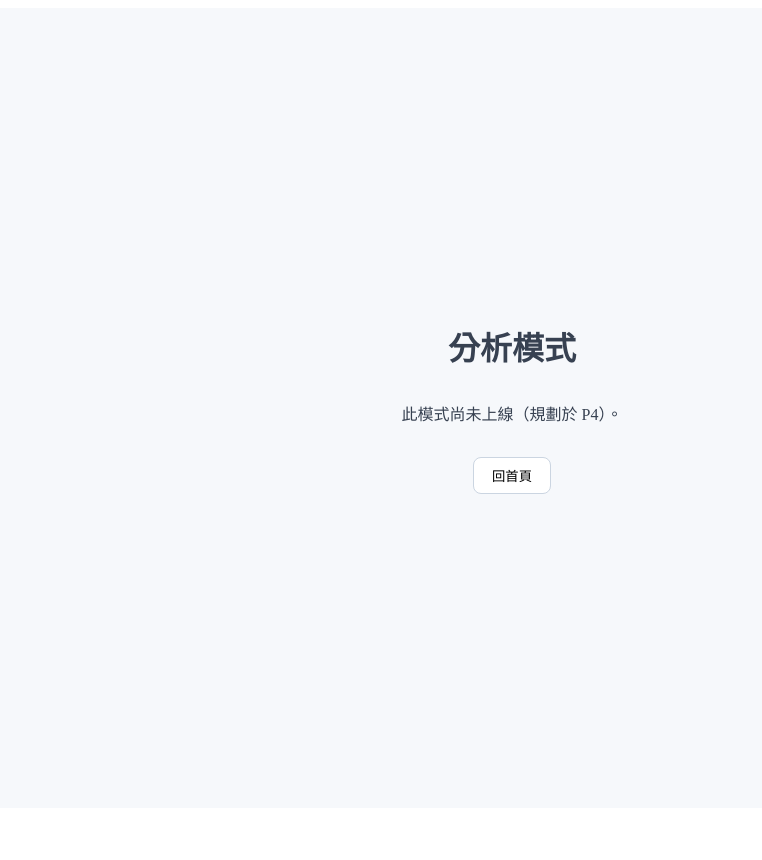
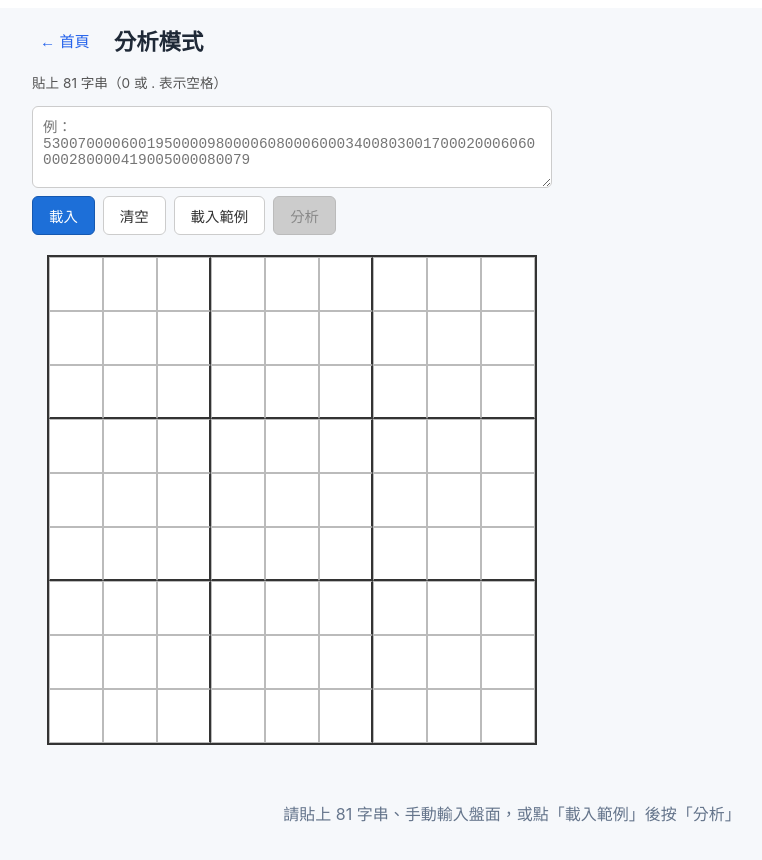
Before and after one commit to LeoLu0816/sudoku-coach, a Vue app: page /analyze in a window 1280 px wide. Shown: the top 860 px of the page, without its empty margins (128-890 px from the left). Before the commit the page ends 816 px from the top, so only its background shows below. Built offline with nearby package versions, Linux system fonts and the light colour scheme.

Commit message:
feat(views): AnalyzeView 分析模式整合 + plan 進度更新 [35-ui-puzzle-input]

```diff
--- a/src/views/AnalyzeView.vue
+++ b/src/views/AnalyzeView.vue
@@ -1,47 +1,322 @@
 <script setup lang="ts">
+import { computed, ref } from 'vue'
+import { storeToRefs } from 'pinia'
 import { useRouter } from 'vue-router'
+import type { Board, CellIndex, CellValue, Difficulty, Puzzle, TechniqueId } from '@/types'
+import { createBoardFromGiven } from '@/core/board'
+import { useAnalyzeStore } from '@/stores/analyze'
+import { usePlaybackStore } from '@/stores/playback'
+import { fixturePuzzles } from '@/fixtures'
+import PuzzleInputPanel from '@/ui/PuzzleInputPanel.vue'
 
-// 分析模式佔位頁（P4 上線）
+/**
+ * AnalyzeView：分析模式
+ * 流程：
+ *  1. 玩家貼字串 / 手動點輸入 / 載入範例 → 設定 inputBoard
+ *  2. 點分析 → analyzeStore.analyze(board) 判定唯一性 / 難度 / 步驟
+ *  3. 唯一解 → 顯示結果（難度 + 技巧分布 + 進入觀摩按鈕）
+ *  4. 進入觀摩 → 由 solveResult.finalBoard 組 Puzzle 灌入 playback store + 跳 /observe
+ */
+
 const router = useRouter()
+const analyzeStore = useAnalyzeStore()
+const playbackStore = usePlaybackStore()
+
+const { result } = storeToRefs(analyzeStore)
+
+/** 元件層狀態：輸入棋盤 + 選中格 */
+const board = ref<Board | null>(null)
+const selectedIndex = ref<CellIndex | null>(null)
+
+/** PuzzleInputPanel 事件：更新 board */
+function onUpdateBoard(next: Board): void {
+  board.value = next
+}
+
+function onSelectCell(index: CellIndex): void {
+  selectedIndex.value = index
+}
+
+/** 點分析 */
+function onAnalyze(b: Board): void {
+  analyzeStore.analyze(b)
+}
+
+/** 清空 */
+function onClear(): void {
+  board.value = createBoardFromGiven(new Array(81).fill(0) as CellValue[])
+  selectedIndex.value = null
+  analyzeStore.clear()
+}
+
+/** 載入範例：fixture easy-01 */
+function onLoadSample(): void {
+  const f = fixturePuzzles.find((p) => p.id === 'easy-01')
+  if (!f) {
+    return
+  }
+  const given = f.given.split('').map((c) => (c === '.' || c === '0' ? 0 : Number(c))) as CellValue[]
+  board.value = createBoardFromGiven(given)
+  selectedIndex.value = null
+  analyzeStore.clear()
+}
+
+/** 進入觀摩：用分析結果建 Puzzle 灌入 playback store */
+function enterObserve(): void {
+  if (!result.value?.isUnique || !result.value.solveResult || !board.value) {
+    return
+  }
+  // 從輸入 board 抽 given；從 solveResult.finalBoard 抽 solution
+  const given = board.value.cells.map((c) => c.value) as CellValue[]
+  const solution = result.value.solveResult.finalBoard.cells.map((c) => c.value) as CellValue[]
+  const puzzle: Puzzle = {
+    id: `analyzed-${Date.now()}`,
+    difficulty: result.value.difficulty ?? 'easy',
+    given,
+    solution,
+  }
+  playbackStore.loadPuzzle(puzzle)
+  router.push({ name: 'observe' })
+}
 
 function goHome(): void {
   router.push({ name: 'home' })
 }
+
+/** 技巧 ID → 中文名 */
+const techNameMap: Record<TechniqueId, string> = {
+  'naked-single': '裸單',
+  'hidden-single': '隱單',
+  'naked-pair': '裸對',
+  'hidden-pair': '隱對',
+  'naked-triple': '裸三',
+  'pointing-pair': '指向對',
+  'box-line-reduction': '區塊行列消除',
+  backtrack: '暴力回溯',
+}
+
+/** 難度中文名 */
+const difficultyLabel: Record<Difficulty, string> = {
+  easy: '簡單',
+  medium: '中等',
+  hard: '困難',
+  expert: '專家',
+}
+
+/** 技巧使用次數陣列（給結果區渲染） */
+const techniqueUsageList = computed(() => {
+  const usage = result.value?.solveResult?.techniqueUsage ?? {}
+  return Object.entries(usage)
+    .filter(([, count]) => (count ?? 0) > 0)
+    .map(([id, count]) => ({
+      id: id as TechniqueId,
+      name: techNameMap[id as TechniqueId],
+      count: count as number,
+    }))
+})
 </script>
 
 <template>
-  <main class="placeholder">
-    <h1>分析模式</h1>
-    <p>此模式尚未上線（規劃於 P4）。</p>
-    <button class="back-btn" @click="goHome">回首頁</button>
+  <main class="analyze">
+    <header class="header">
+      <button class="link-btn" @click="goHome">← 首頁</button>
+      <h1>分析模式</h1>
+    </header>
+
+    <section class="input-area">
+      <PuzzleInputPanel
+        :board="board"
+        :selected-index="selectedIndex"
+        @update:board="onUpdateBoard"
+        @select-cell="onSelectCell"
+        @analyze="onAnalyze"
+        @clear="onClear"
+        @load-sample="onLoadSample"
+      />
+    </section>
+
+    <!-- 分析結果區 -->
+    <section v-if="result" class="result-area" data-testid="analyze-result">
+      <!-- 錯誤訊息 -->
+      <div v-if="result.error" class="result-error" data-testid="result-error">
+        <p>{{ result.error }}</p>
+      </div>
+
+      <!-- 成功分析 -->
+      <div v-else-if="result.isUnique" class="result-ok">
+        <h2>分析結果</h2>
+        <p class="result-row">
+          <span>唯一解：</span><strong>是</strong>
+        </p>
+        <p class="result-row">
+          <span>難度：</span>
+          <strong data-testid="result-difficulty">{{ result.difficulty ? difficultyLabel[result.difficulty] : '-' }}</strong>
+        </p>
+        <p class="result-row">
+          <span>解題步驟總數：</span>
+          <strong>{{ result.solveResult?.steps.length ?? 0 }}</strong>
+        </p>
+
+        <div class="usage-block">
+          <h3>使用技巧</h3>
+          <ul class="usage-list" data-testid="usage-list">
+            <li v-for="item in techniqueUsageList" :key="item.id">
+              <span>{{ item.name }}</span>
+              <span class="count">×{{ item.count }}</span>
+            </li>
+          </ul>
+          <p v-if="result.solveResult?.fallbackUsed" class="fallback-note">
+            ⚠ 使用了暴力回溯（超出可解技巧範圍）
+          </p>
+        </div>
+
+        <button class="primary-btn" data-testid="btn-enter-observe" @click="enterObserve">
+          進入觀摩模式 →
+        </button>
+      </div>
+    </section>
+
+    <section v-else class="hint">
+      <p>請貼上 81 字串、手動輸入盤面，或點「載入範例」後按「分析」</p>
+    </section>
   </main>
 </template>
 
 <style scoped>
-.placeholder {
+.analyze {
   min-height: 100vh;
   display: flex;
   flex-direction: column;
   align-items: center;
-  justify-content: center;
   gap: 16px;
+  padding: 16px;
   background: #f6f8fb;
-  color: #374151;
+  font-family: Inter, ui-sans-serif, system-ui, -apple-system, sans-serif;
+  color: #1f2937;
 }
 
-h1 {
+.header {
+  display: flex;
+  align-items: center;
+  gap: 16px;
+  width: min(960px, 100%);
+}
+
+.header h1 {
+  margin: 0;
+  font-size: 1.4rem;
+  flex: 1;
+}
+
+.link-btn {
+  background: none;
+  border: none;
+  color: #2563eb;
+  cursor: pointer;
+  font-size: 0.95rem;
+  padding: 4px 8px;
+}
+
+.link-btn:hover {
+  text-decoration: underline;
+}
+
+.input-area {
+  width: min(960px, 100%);
+}
+
+.result-area {
+  width: min(960px, 100%);
+  background: #fff;
+  border: 1px solid #e2e8f0;
+  border-radius: 12px;
+  padding: 24px;
+  box-shadow: 0 4px 16px rgb(15 23 42 / 6%);
+}
+
+.result-area h2 {
+  margin: 0 0 12px;
+  font-size: 1.2rem;
+}
+
+.result-row {
+  margin: 4px 0;
+  display: flex;
+  gap: 8px;
+}
+
+.result-row strong {
+  color: #1d4ed8;
+}
+
+.usage-block {
+  margin-top: 16px;
+}
+
+.usage-block h3 {
+  margin: 0 0 8px;
+  font-size: 1rem;
+  color: #475569;
+}
+
+.usage-list {
+  list-style: none;
+  padding: 0;
+  margin: 0;
+  display: grid;
+  grid-template-columns: repeat(auto-fill, minmax(160px, 1fr));
+  gap: 6px;
+}
+
+.usage-list li {
+  display: flex;
+  justify-content: space-between;
+  padding: 6px 10px;
+  background: #f1f5f9;
+  border-radius: 6px;
+}
+
+.usage-list .count {
+  font-weight: 600;
+  color: #2563eb;
+}
+
+.fallback-note {
+  margin: 8px 0 0;
+  color: #b45309;
+  font-size: 0.85rem;
+}
+
+.primary-btn {
+  margin-top: 16px;
+  padding: 10px 20px;
+  background: #2563eb;
+  color: #fff;
+  border: none;
+  border-radius: 6px;
+  cursor: pointer;
+}
+
+.primary-btn:hover {
+  background: #1d4ed8;
+}
+
+.result-error {
+  padding: 16px 20px;
+  background: #fef2f2;
+  border: 1px solid #fca5a5;
+  border-radius: 8px;
+  color: #b91c1c;
+}
+
+.result-error p {
   margin: 0;
 }
 
-.back-btn {
-  padding: 8px 18px;
-  border: 1px solid #cbd5e1;
-  border-radius: 8px;
-  background: #fff;
-  cursor: pointer;
-}
-
-.back-btn:hover {
-  background: #f1f5f9;
+.hint {
+  width: min(960px, 100%);
+  text-align: center;
+  padding: 24px;
+  color: #64748b;
 }
 </style>
```
Also changed, not shown: 3 other files (tests, documents, lock files or other folders).
